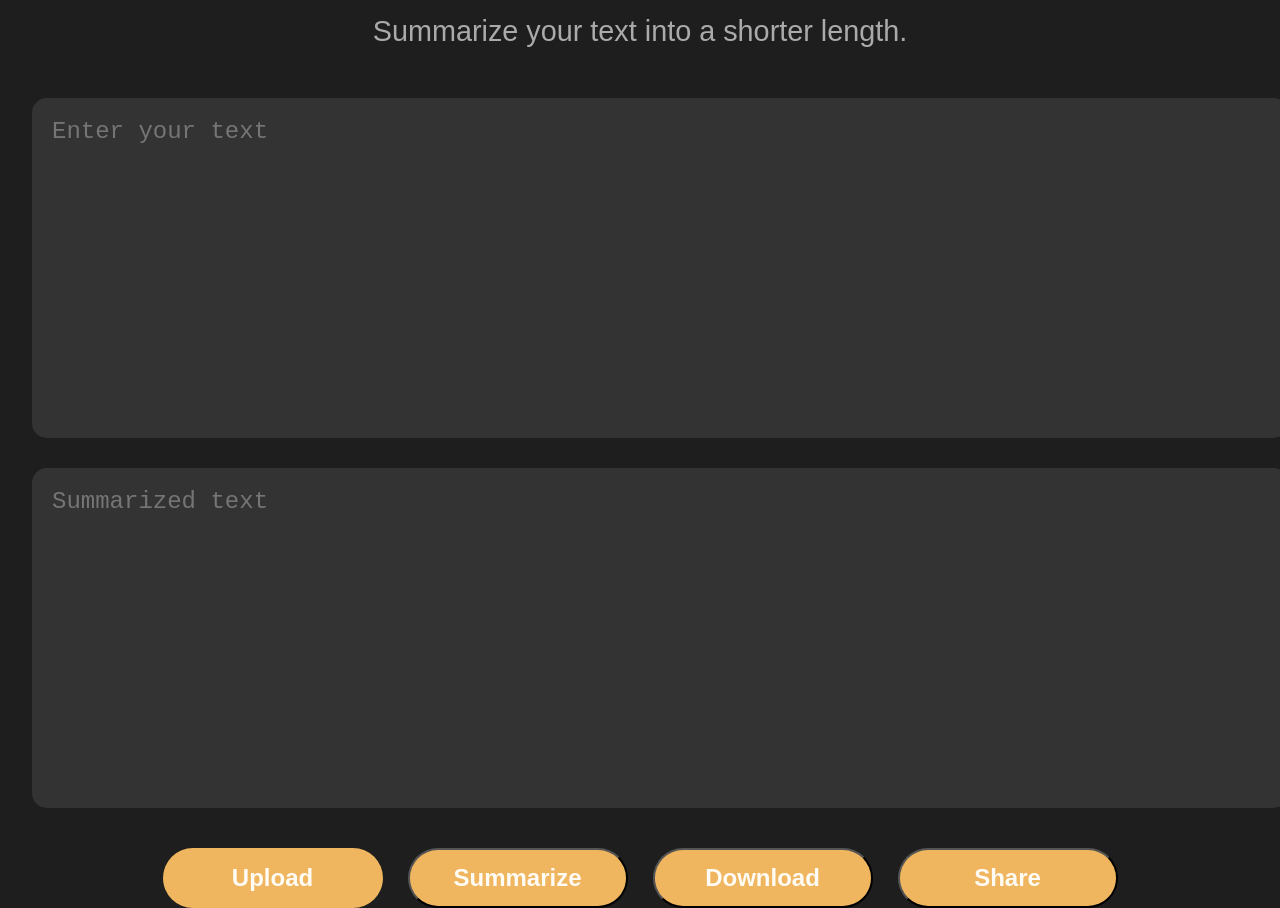
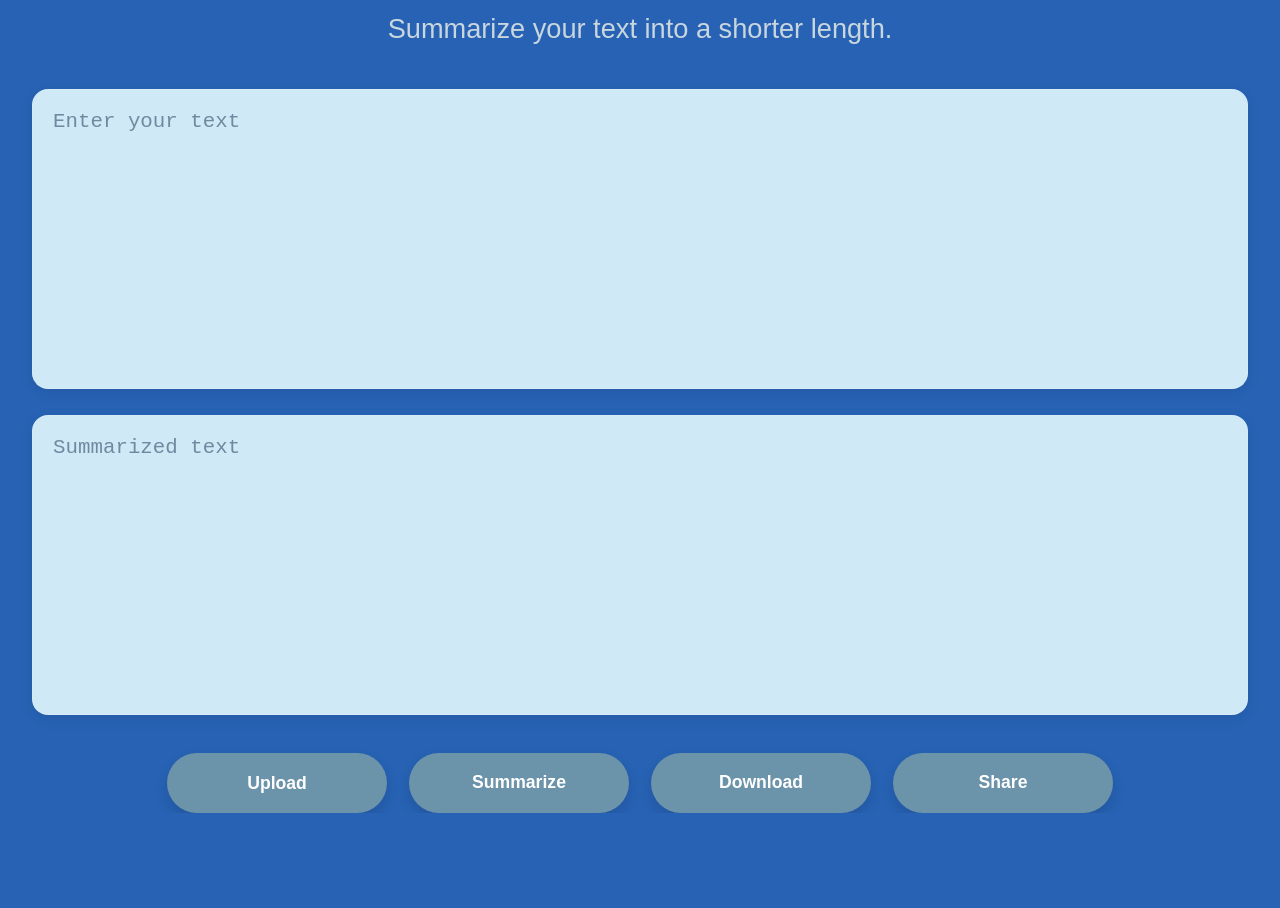
Before and after one commit to si-brigui/Text-summarizer, a plain HTML site: page index.html in a window 1280 px wide. Shown: the part 132-1040 px from the top of the page. After the commit the page ends 945 px from the top, so only its background shows below. Drawn offline with Linux system fonts and the light colour scheme.

Commit message:
styles.css

```diff
--- a/styles.css
+++ b/styles.css
@@ -1,3 +1,22 @@
+:root {
+  --bg: #2762b4; /* page background */
+  --text: #ffffff; /* main text */
+  --muted: #c8d6de; /* secondary text */
+  --headline: #eaf2ff; /* h1 */
+  --surface: #cfe9f6; /* textarea background */
+  --surface-text: #0e3552; /* textarea text */
+  --placeholder: #6f8aa0; /* textarea placeholder */
+  --ring: #33d2ff; /* focus ring */
+  --secondary: #6b93aa; /* secondary buttons */
+  --secondary-hover: #597e93;
+  --primary: #0ea5e9; /* main CTA */
+  --primary-hover: #0284c7;
+}
+
+* {
+  box-sizing: border-box;
+}
+
 body {
   font-family: Arial, sans-serif;
   margin: 0;
@@ -6,125 +25,152 @@ body {
   justify-content: center;
   align-items: center;
   min-height: 100vh;
-  background: #1e1e1e; /* Dark background */
-  color: #fff;
+  background: var(--bg);
+  color: var(--text);
 }
 
 .container {
   text-align: center;
-  width: 95%; /* Increase container width */
-  max-width: 1400px; /* Increase max width for larger screens */
+  width: 95%;
+  max-width: 1400px;
 }
 
 h1 {
-  color: #f0b65f;
-  font-size: 4rem; /* Make the title larger */
-  margin-bottom: 30px;
+  color: var(--headline);
+  font-size: 4rem;
+  margin-bottom: 28px;
 }
 
 p {
-  font-size: 1.8rem; /* Increase text size */
-  margin-bottom: 50px;
-  color: #aaa;
+  font-size: 1.7rem;
+  margin-bottom: 44px;
+  color: var(--muted);
 }
 
 .text-area-container {
   display: flex;
   flex-direction: column;
-  gap: 30px;
-  margin-bottom: 40px;
+  gap: 26px;
+  margin-bottom: 38px;
 }
 
 textarea {
-  width: 100%; /* Ensure full width */
-  height: 300px; /* Increase height */
+  width: 100%;
+  height: 300px;
   padding: 20px;
-  font-size: 1.5rem; /* Larger font size */
-  border: none;
-  border-radius: 15px;
-  background: #333;
-  color: #fff;
+  font-size: 1.3rem;
+  border: 1px solid rgba(255, 255, 255, 0.15);
+  border-radius: 16px;
+  background: var(--surface);
+  color: var(--surface-text);
   resize: none;
+  box-shadow: 0 4px 14px rgba(0, 0, 0, 0.08);
 }
 
-textarea:focus {
-  outline: 2px solid #f0b65f;
+textarea::placeholder {
+  color: var(--placeholder);
+}
+
+textarea:focus-visible {
+  outline: none;
+  box-shadow: 0 0 0 3px var(--ring);
 }
 
 .button-container {
   display: flex;
-  flex-wrap: wrap; /* Allow buttons to wrap */
-  justify-content: center; /* Center buttons horizontally */
-  align-items: center; /* Align items vertically */
-  gap: 25px; /* Increase gap between buttons */
+  flex-wrap: wrap;
+  justify-content: center;
+  align-items: center;
+  gap: 22px;
 }
 
 .nav-button,
 .file-label {
-  width: 220px; /* Larger button size */
+  width: 220px;
   height: 60px;
-  font-size: 1.5rem; /* Bigger font size */
-  font-weight: bold;
+  font-size: 1.1rem;
+  font-weight: 700;
   border-radius: 30px;
-  background-color: #f0b65f;
-  color: #fffbf5;
+  border: none;
+  background: var(--secondary);
+  color: #fff;
   cursor: pointer;
-  transition: all 0.3s ease;
+  transition: transform 0.15s ease, box-shadow 0.15s ease, background 0.15s ease;
   text-align: center;
+  box-shadow: 0 6px 14px rgba(0, 0, 0, 0.12);
 }
 
 .nav-button:hover,
 .file-label:hover {
-  background-color: #ce9d22;
-  color: #fff;
+  background: var(--secondary-hover);
+  transform: translateY(-1px);
+}
+
+.nav-button:active {
+  transform: translateY(0);
+}
+
+.nav-button:focus-visible,
+.file-label:focus-visible {
+  outline: none;
+  box-shadow: 0 0 0 3px var(--ring), 0 6px 14px rgba(0, 0, 0, 0.12);
+}
+
+/* Primary action button (e.g., Summarize) */
+.nav-button.primary {
+  background: var(--primary);
+  box-shadow: 0 8px 18px rgba(14, 165, 233, 0.35);
+}
+.nav-button.primary:hover {
+  background: var(--primary-hover);
 }
 
 .file-label {
   display: inline-block;
-  line-height: 60px; /* Vertically center text */
+  line-height: 60px;
+}
+#fileInput {
+  display: none;
 }
 
-#fileInput {
-  display: none; /* Hide the file input */
+/* Reduced motion */
+@media (prefers-reduced-motion: reduce) {
+  .nav-button,
+  .file-label {
+    transition: none;
+  }
 }
 
-/* Media Queries for Responsiveness */
+/* Responsive */
 @media (max-width: 768px) {
   h1 {
     font-size: 3rem;
   }
-
   p {
-    font-size: 1.5rem;
+    font-size: 1.3rem;
   }
-
   textarea {
-    height: 200px; /* Adjust height for smaller screens */
+    height: 220px;
   }
-
   .nav-button,
   .file-label {
-    width: 180px; /* Adjust button size for smaller screens */
-    font-size: 1.2rem;
+    width: 180px;
+    font-size: 1.05rem;
   }
 }
-
 @media (max-width: 480px) {
   h1 {
-    font-size: 2.5rem;
+    font-size: 2.4rem;
   }
-
   p {
-    font-size: 1.2rem;
+    font-size: 1.1rem;
   }
-
   textarea {
-    height: 150px; /* Further reduce height for very small screens */
+    height: 160px;
   }
-
   .nav-button,
   .file-label {
-    width: 160px; /* Adjust button size for mobile devices */
-    font-size: 1rem;
+    width: 160px;
+    font-size: 0.95rem;
   }
 }
```
